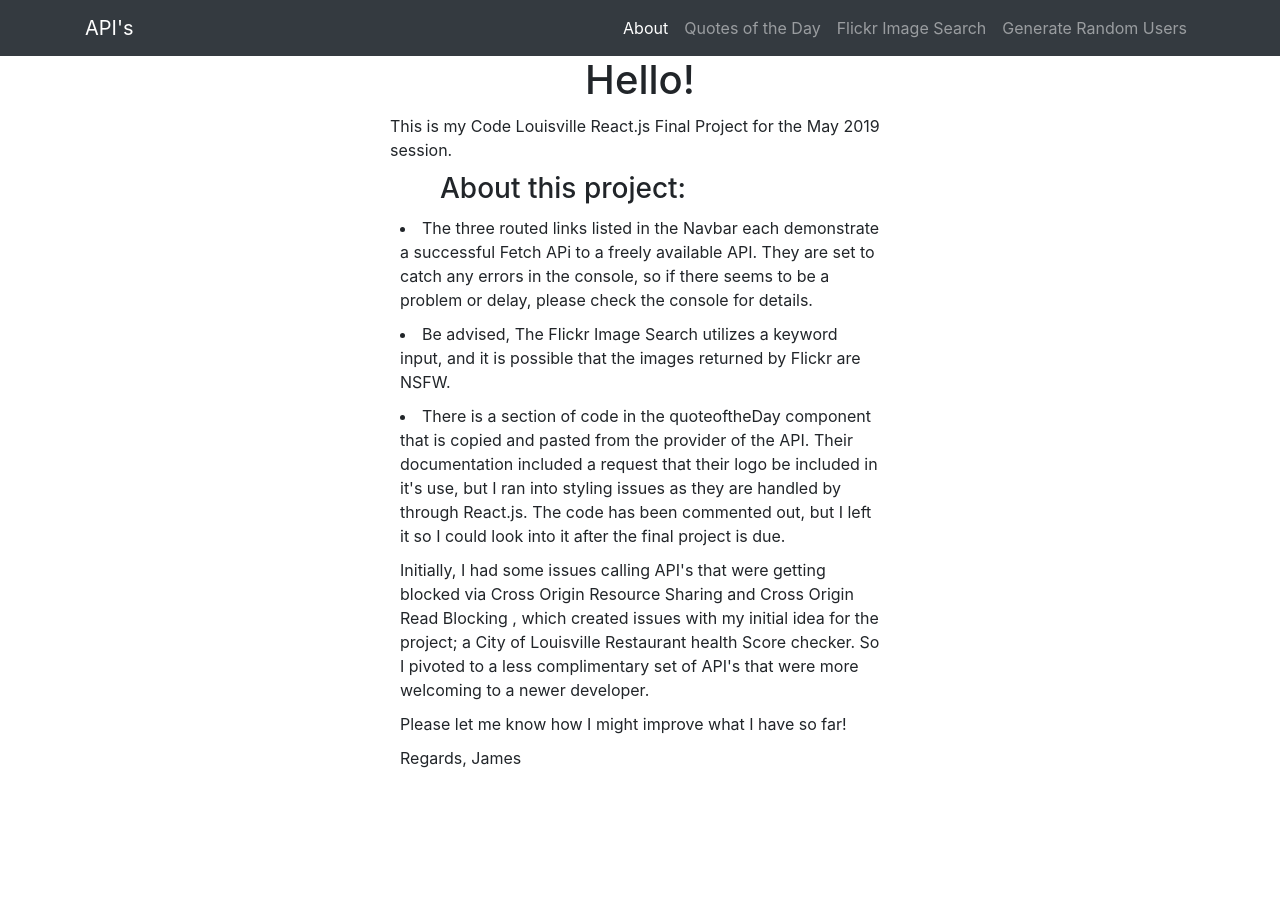
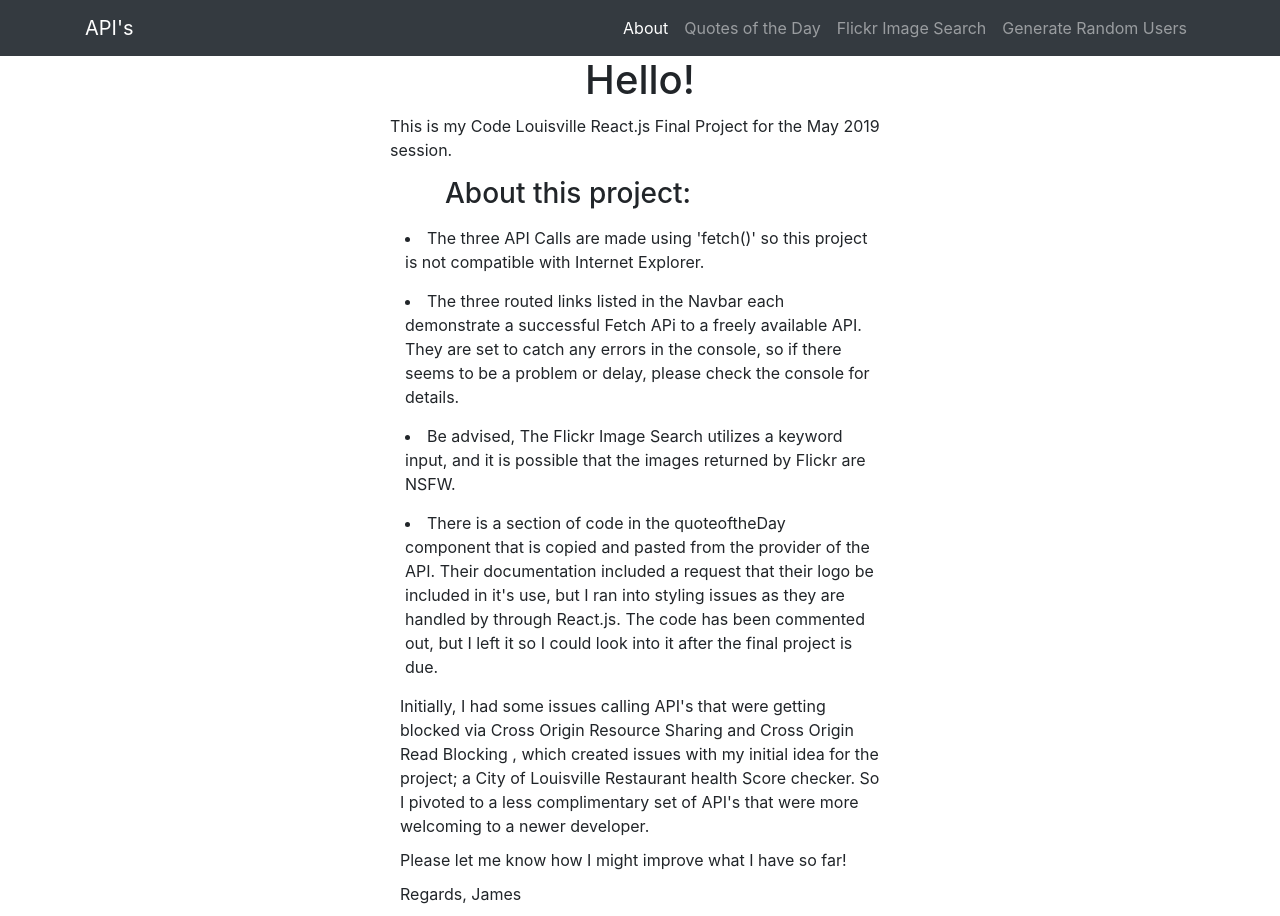
Before and after one commit to imidaho/JMC_React_API_Calls, a React (Create React App) app: page /#/ in a window 1280 px wide. Before the commit the page ends 800 px from the top, so only its background shows below. Built offline with nearby package versions, Linux system fonts and the light colour scheme.

Commit message:
updating readme and about.js

```diff
--- a/src/About.js
+++ b/src/About.js
@@ -14,11 +14,12 @@ class About extends Component {
                     <div>   </div>
                     <div >This is my Code Louisville React.js Final Project for the May 2019 session.  </div>
                     <div >
-                        <ul style={{ margin: 10 }}><h3>About this project:</h3></ul>
-                        <li style={{ margin: 10 }}>The three routed links listed in the Navbar each demonstrate a successful Fetch APi to a freely available API.
+                        <ul style={{ margin: 15 }}><h3>About this project:</h3></ul>
+                        <li style={{ margin: 15 }}>The three API Calls are made using 'fetch()' so this project is not compatible with Internet Explorer. </li>
+                        <li style={{ margin: 15 }}>The three routed links listed in the Navbar each demonstrate a successful Fetch APi to a freely available API.
 They are set to catch any errors in the console, so if there seems to be a problem or delay, please check the console for details.</li>
-                        <li style={{ margin: 10 }}>Be advised, The Flickr Image Search utilizes a keyword input, and it is possible that the images returned by Flickr are NSFW.</li>
-                        <li style={{ margin: 10 }}>There is a section of code in the quoteoftheDay component that is copied and pasted from the provider of the API.  Their documentation included a request that their logo be included in it's use, but I ran into styling issues as they are handled by through React.js.  The code has been commented out, but I left it so I could look into it after the final project is due.</li>
+                        <li style={{ margin: 15 }}>Be advised, The Flickr Image Search utilizes a keyword input, and it is possible that the images returned by Flickr are NSFW.</li>
+                        <li style={{ margin: 15 }}>There is a section of code in the quoteoftheDay component that is copied and pasted from the provider of the API.  Their documentation included a request that their logo be included in it's use, but I ran into styling issues as they are handled by through React.js.  The code has been commented out, but I left it so I could look into it after the final project is due.</li>
                     </div>
                     <div style={{ margin: 10 }}>
                         Initially, I had some issues calling API's that were getting blocked via Cross Origin Resource Sharing and Cross Origin Read Blocking , which created issues with my initial idea for the project; a City of Louisville Restaurant health Score checker.  So I pivoted to a less complimentary set of API's that were more welcoming to a newer developer.
```
Also changed, not shown: 1 other file (tests, documents, lock files or other folders).
